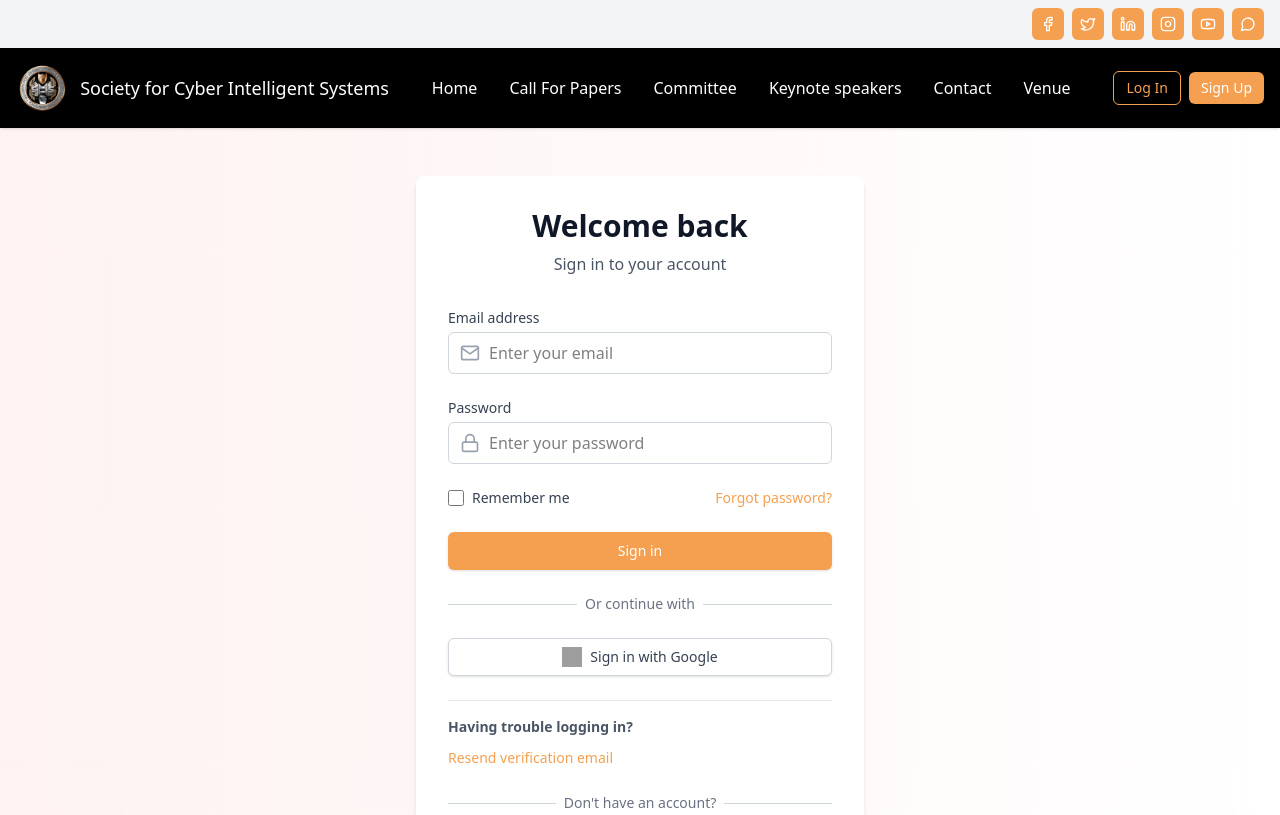
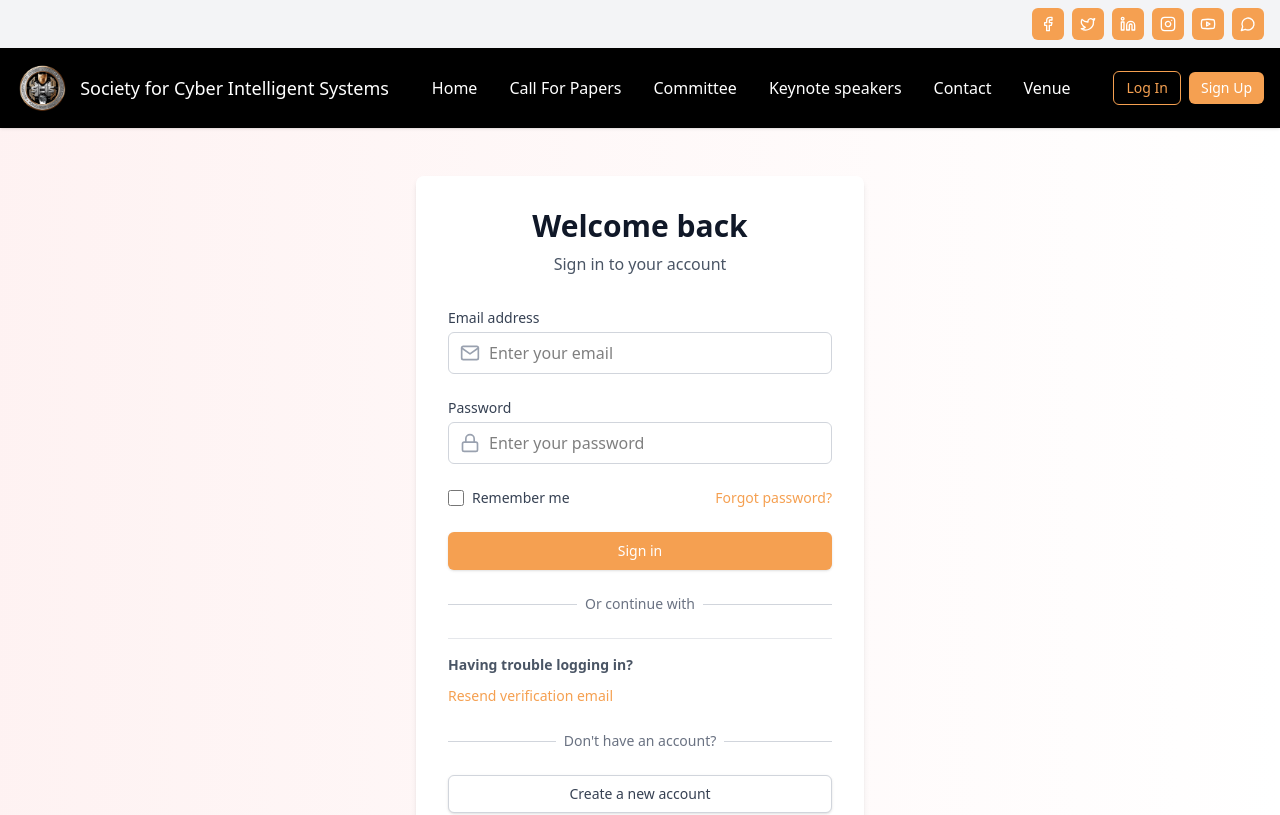
Before and after one commit to Ramjirv32/srm-corrections, a React (Vite) app: page /login in a window 1280 px wide. Shown: the top 815 px of the page. Built offline with nearby package versions, Linux system fonts and the light colour scheme; grey boxes are pictures that could not be loaded.

Commit message:
changed googelsingin-done

```diff
--- a/src/components/auth/Login.tsx
+++ b/src/components/auth/Login.tsx
@@ -6,8 +6,9 @@ import 'aos/dist/aos.css';
 import Swal from 'sweetalert2';
 import axios from 'axios';
 import PageTransition from '../PageTransition';
-import { auth } from "../config/firebase";
-import { signInWithPopup, GoogleAuthProvider } from 'firebase/auth';
+// Remove unused imports
+// import { auth } from "../config/firebase";
+// import { signInWithPopup, GoogleAuthProvider } from 'firebase/auth';
 
 const Login = () => {
   const [email, setEmail] = useState('');
@@ -320,107 +321,6 @@ const Login = () => {
     });
   };
 
-  const handleGoogleLogin = async () => {
-    setIsLoading(true);
-    try {
-      const provider = new GoogleAuthProvider();
-      provider.setCustomParameters({
-        prompt: 'select_account'
-      });
-
-      const result = await signInWithPopup(auth, provider);
-      const email = result.user.email;
-
-      if (!email) {
-        throw new Error('Failed to get email from Google account');
-      }
-
-      // Now authenticate with your backend
-      const apiUrl = import.meta.env.VITE_API_URL || 'https://final-srm-back.vercel.app';
-      const response = await axios.post(`${apiUrl}/google-login`, {
-        email: email,
-        googleId: result.user.uid,
-        displayName: result.user.displayName || ''
-      });
-
-      if (response.data.success) {
-        localStorage.setItem('token', response.data.token);
-        localStorage.setItem('user', JSON.stringify({
-          email: response.data.email,
-          username: response.data.username || result.user.displayName || email.split('@')[0]
-        }));
-
-        // Trigger the auth state change event
-        window.dispatchEvent(new Event('authStateChanged'));
-
-        Swal.fire({
-          icon: 'success',
-          title: 'Login Successful',
-          text: 'You are now logged in',
-          timer: 1500,
-          showConfirmButton: false
-        }).then(() => {
-          navigate('/dashboard');
-        });
-      } else if (response.data.needsRegistration) {
-        // User doesn't exist, register first
-        Swal.fire({
-          icon: 'info',
-          title: 'Account Not Found',
-          text: 'We need to create an account for you first.',
-          confirmButtonColor: '#F5A051',
-          confirmButtonText: 'Create Account'
-        }).then(async (swalResult) => {
-        if (swalResult.isConfirmed) {
-          try {
-            // Register the Google user using the Firebase user data that we already have
-            const registerResponse = await axios.post(`${apiUrl}/signin`, {
-              email: email,
-              password: result.user.uid, // Use UID as password for Google users
-              googleId: result.user.uid,
-              username: result.user.displayName || email.split('@')[0]
-            });
-
-              if (registerResponse.data.success) {
-                Swal.fire({
-                  icon: 'success',
-                  title: 'Account Created',
-                  text: 'You can now login with Google',
-                  timer: 2000,
-                  showConfirmButton: false
-                }).then(() => {
-                  // Try logging in again
-                  handleGoogleLogin();
-                });
-              }
-            } catch (regError) {
-              console.error('Registration error:', regError);
-              Swal.fire({
-                icon: 'error',
-                title: 'Registration Failed',
-                text: 'Could not create account. Please try again.',
-                confirmButtonColor: '#F5A051'
-              });
-            }
-          }
-        });
-      } else {
-        throw new Error(response.data.message || 'Login failed');
-      }
-    } catch (error: any) {
-      console.error("Google login error:", error);
-
-      Swal.fire({
-        icon: 'error',
-        title: 'Google Login Failed',
-        text: error.message || 'An error occurred while logging in with Google',
-        confirmButtonColor: '#F5A051'
-      });
-    } finally {
-      setIsLoading(false);
-    }
-  };
-
   if (isVerifying) {
     return (
       <div className="min-h-screen flex items-center justify-center bg-gray-50 p-4">
@@ -558,6 +458,7 @@ const Login = () => {
               </div>
 
               <div className="mt-6">
+                {/* Commented out Google sign-in functionality
                 <button
                   type="button"
                   onClick={handleGoogleLogin}
@@ -567,6 +468,7 @@ const Login = () => {
                   <img src="https://www.gstatic.com/firebasejs/ui/2.0.0/images/auth/google.svg" alt="Google" className="w-5 h-5 mr-2" />
                   Sign in with Google
                 </button>
+                */}
               </div>
             </div>
 
--- a/src/components/auth/Signin.tsx
+++ b/src/components/auth/Signin.tsx
@@ -3,9 +3,10 @@ import { Link, useNavigate } from 'react-router-dom';
 import AOS from 'aos';
 import 'aos/dist/aos.css';
 import Swal from 'sweetalert2';
-import { auth } from "../config/firebase";
-import { signInWithPopup, GoogleAuthProvider } from 'firebase/auth';
-import axios from 'axios';
+// Remove unused imports
+// import { auth } from "../config/firebase";
+// import { signInWithPopup, GoogleAuthProvider } from 'firebase/auth';
+// import axios from 'axios';
 import { Mail, Lock } from 'react-feather';
 import PageTransition from '../PageTransition';
 
@@ -105,68 +106,8 @@ export default function Signup() {
     }
   };
 
-  const handleGoogleSignIn = async () => {
-    try {
-      const provider = new GoogleAuthProvider();
-      provider.setCustomParameters({
-        prompt: 'select_account'
-      });
-
-      const result = await signInWithPopup(auth, provider);
-
-      const response = await axios.post(`https://final-srm-back.vercel.app/signin`, {
-        email: result.user.email,
-        password: result.user.uid
-      });
-
-
-      if (response.data.success) {
-        Swal.fire({
-          icon: 'success',
-          title: 'Signed in with Google!',
-          text: `Please Login to continue`,
-          timer: 1500,
-        });
-        if (response.data.token) {
-          localStorage.setItem('token', response.data.token);
-        }
-        navigate('/membership-form');
-      } else {
-        throw new Error(response.data.message || 'Login failed');
-      }
-    } catch (error: any) {
-      Swal.fire({
-        icon: 'error',
-        title: 'Google Sign-In Failed',
-        text: getErrorMessage(error),
-        timer: 3000,
-      });
-    }
-  };
-
-  const getErrorMessage = (error: any) => {
-    if (axios.isAxiosError(error)) {
-      console.error("Axios Error Response:", error.response);
-      return `API Error: ${error.response?.data?.message || error.message}`;
-    }
-
-    switch (error.code) {
-      case 'auth/user-not-found':
-      case 'auth/wrong-password':
-        return 'Invalid email or password';
-      case 'auth/too-many-requests':
-        return 'Too many failed login attempts. Please try again later.';
-      case 'auth/operation-not-allowed':
-        return 'This sign-in method is not enabled. Please contact the administrator.';
-      case 'auth/popup-blocked':
-        return 'The sign-in popup was blocked by your browser. Please allow popups for this site.';
-      case 'auth/popup-closed-by-user':
-      case 'auth/cancelled-popup-request':
-        return 'The sign-in popup was closed before authentication could complete. Please try again.';
-      default:
-        return `An unexpected error occurred: ${error.message}. Please try again.`;
-    }
-  };
+  // Delete the unused Google sign-in functions
+  // handleGoogleSignIn and getErrorMessage functions removed
 
   return (
     <PageTransition>
@@ -186,6 +127,7 @@ export default function Signup() {
               </p>
             </div>
 
+            {/* Commented out Google sign-in functionality
             <div className="mb-6">
               <button
                 onClick={handleGoogleSignIn}
@@ -195,13 +137,14 @@ export default function Signup() {
                 Sign up with Google
               </button>
             </div>
+            */}
 
             <div className="relative mb-6">
               <div className="absolute inset-0 flex items-center">
                 <div className="w-full border-t border-gray-300"></div>
               </div>
               <div className="relative flex justify-center text-sm">
-                <span className="px-2 bg-white text-gray-500">Or sign up with email</span>
+                <span className="px-2 bg-white text-gray-500">Sign up with email</span>
               </div>
             </div>
 
```
